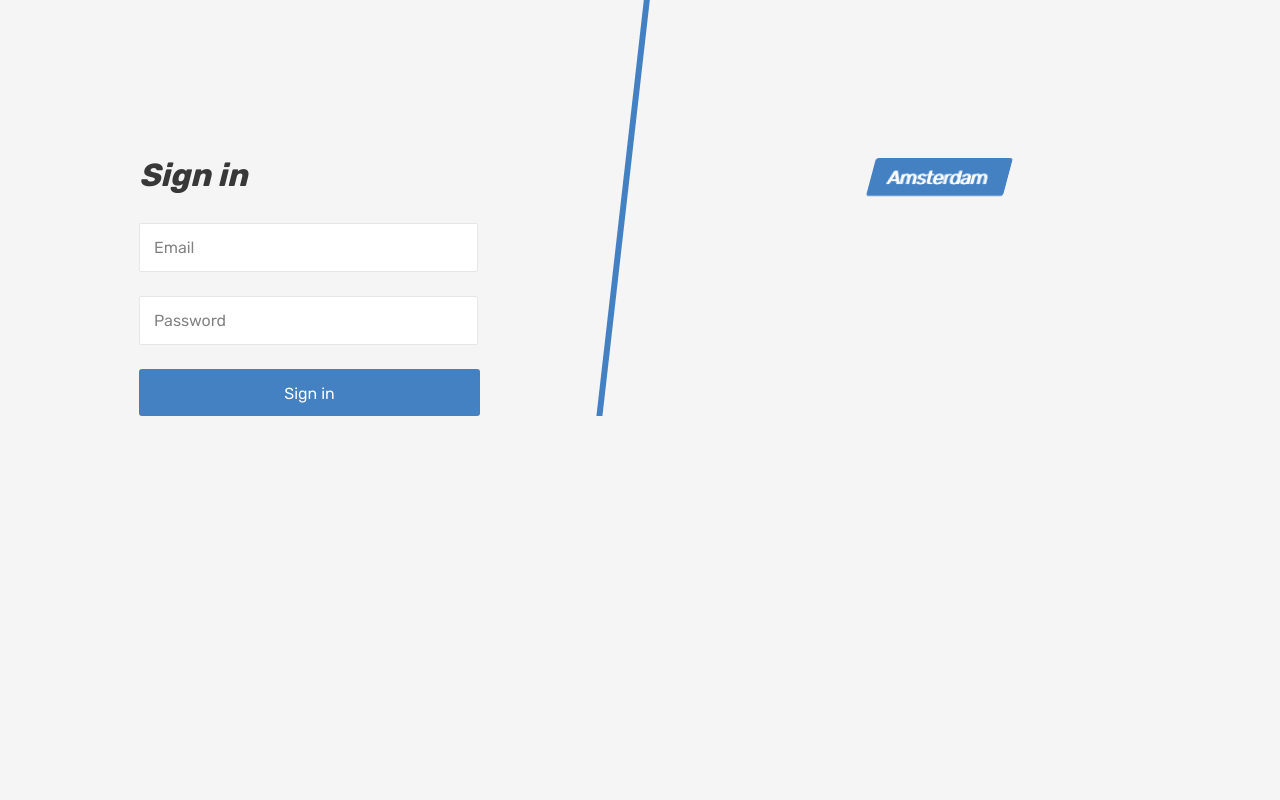
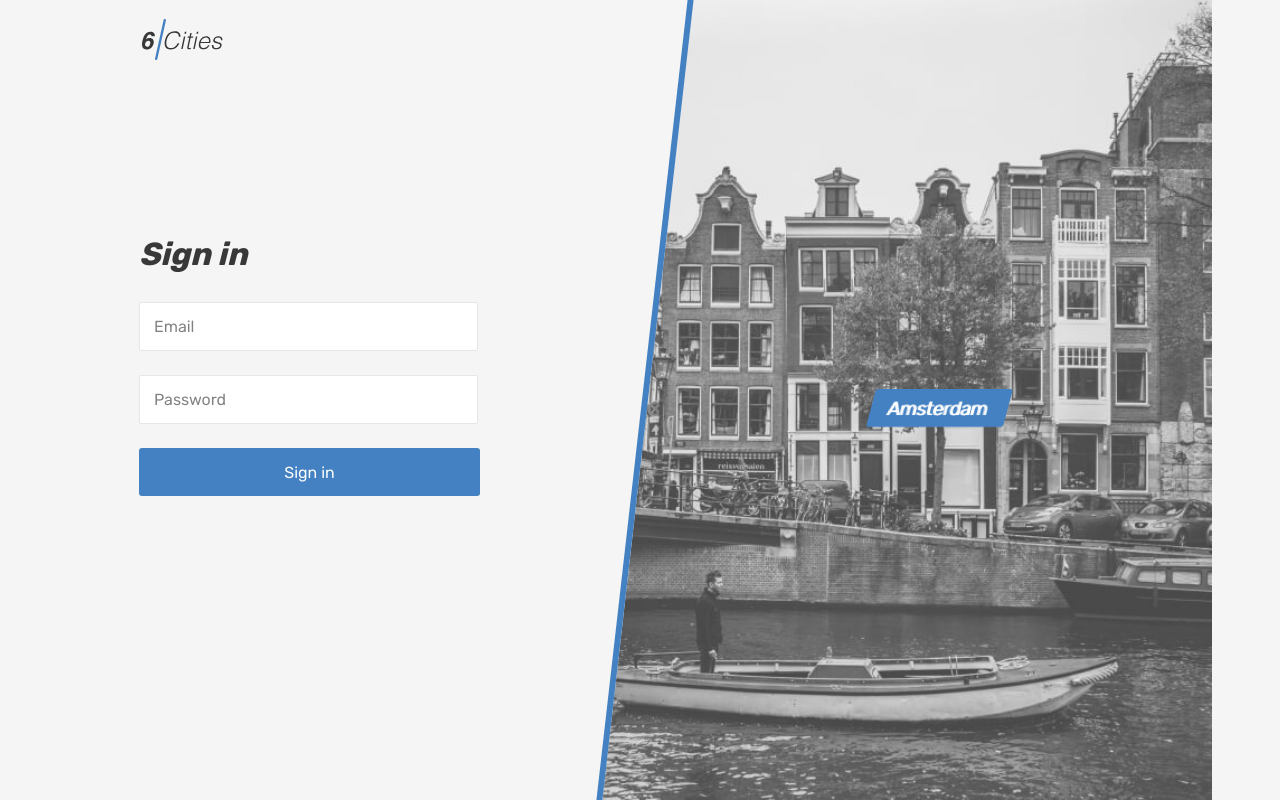
Before and after one commit to htmlacademy-react/2475537-six-cities-15, a React (Vite) app: page /login in a window 1280 px wide. Built offline with nearby package versions, Linux system fonts and the light colour scheme; no server answers; what http-status-codes would draw is missing.

Commit message:
some fixes

```diff
--- a/src/components/hostCard/hostCard.tsx
+++ b/src/components/hostCard/hostCard.tsx
@@ -2,10 +2,11 @@
 
 type HostCardProps = {
   host: Host;
+  description: string;
 };
 
 
-function HostCard({ host }: HostCardProps) {
+function HostCard({ host, description }: HostCardProps) {
   return (
     <div className="offer__host">
       <h2 className="offer__host-title">Meet the host</h2>
@@ -22,7 +23,7 @@
         <span className="offer__user-name">{host.name}</span>
         <span className="offer__user-status"></span>
       </div>
-      <div className="offer__description"></div>
+      <div className="offer__description">{description}</div>
     </div>
   );
 }
--- a/src/components/rentCardFull/rentCardFull.tsx
+++ b/src/components/rentCardFull/rentCardFull.tsx
@@ -62,7 +62,7 @@
           </div>
           <Rating rating={offer.rating} className="offer" showNumberValue />
           <ul className="offer__features">
-            <li className="offer__feature offer__feature--entire">Apartment</li>
+            <li className="offer__feature offer__feature--entire">{offer.type}</li>
             <li className="offer__feature offer__feature--bedrooms">
               {offer.bedrooms} Bedrooms
             </li>
@@ -80,7 +80,7 @@
               {offer.goods.map((item) => (<li className="offer__inside-item" key={Math.random()}>{item}</li>))}
             </ul>
           </div>
-          <HostCard host={offer.host} />
+          <HostCard host={offer.host} description={offer.description} />
           <ReviewList offerId={offer.id} />
         </div>
       </div>
--- a/src/hooks/useMapMarkers.ts
+++ b/src/hooks/useMapMarkers.ts
@@ -19,6 +19,7 @@
   useEffect(() => {
     if (map) {
       offers.forEach((offer) => {
+        if (offer) {
           const marker = new Marker({
             lat: offer.location.latitude,
             lng: offer.location.longitude,
@@ -28,6 +29,7 @@
               : defaultCustomIcon,
           });
           marker.addTo(map);
+        }
       });
     }
   }, [map, offers, activeOffer]);
--- a/src/pages/login/login.tsx
+++ b/src/pages/login/login.tsx
@@ -1,4 +1,4 @@
-import { Navigate } from 'react-router-dom';
+import { Navigate, Link } from 'react-router-dom';
 import { AppRoute } from '../../const';
 import { useAppSelector } from '../../hooks/index';
 import LoginForm from '../../components/loginForm/loginForm';
@@ -13,6 +13,19 @@
   }
 
   return (
+    <div className="page page--gray page--login">
+      <header className="header">
+        <div className="container">
+          <div className="header__wrapper">
+            <div className="header__left">
+              <Link to={AppRoute.Root} className="header__logo-link">
+                <img className="header__logo" src="img/logo.svg" alt="6 cities logo" width="81" height="41" />
+              </Link>
+            </div>
+          </div>
+        </div>
+      </header>
+
       <main className="page__main page__main--login">
         <div className="page__login-container container">
           <section className="login">
@@ -27,7 +40,8 @@
             </div>
           </section>
         </div>
-    </main>);
+      </main>
+    </div>);
 }
 
 export default Login;
```
Lines whose indentation alone changed are shown as unchanged.
